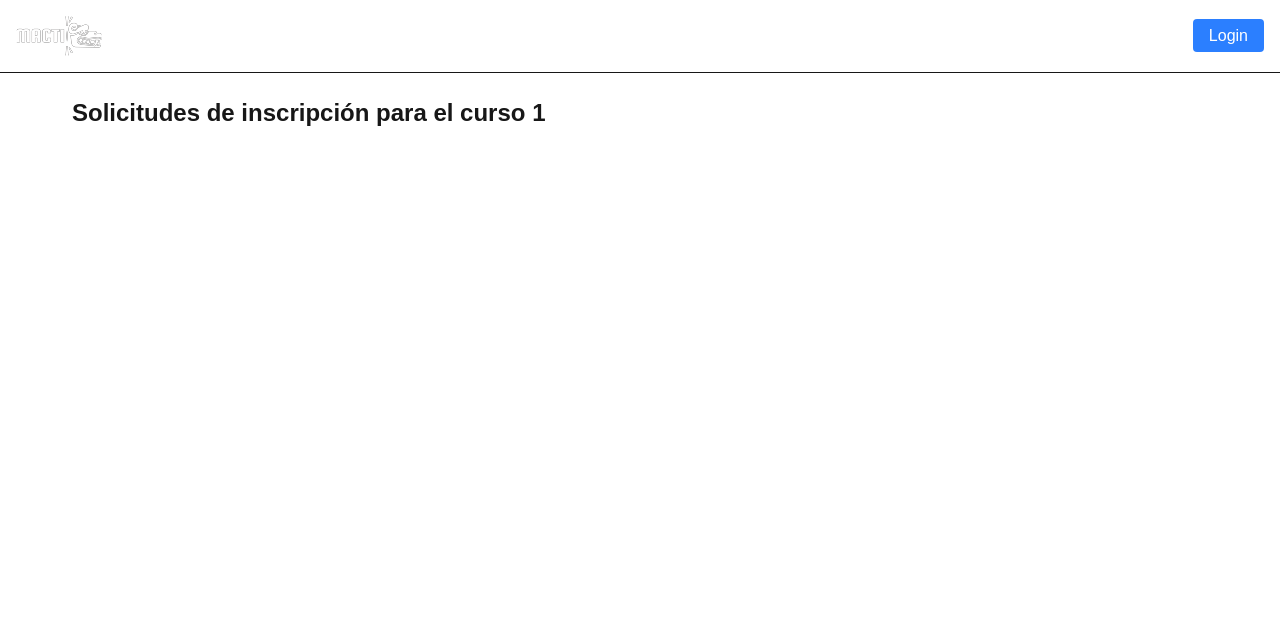
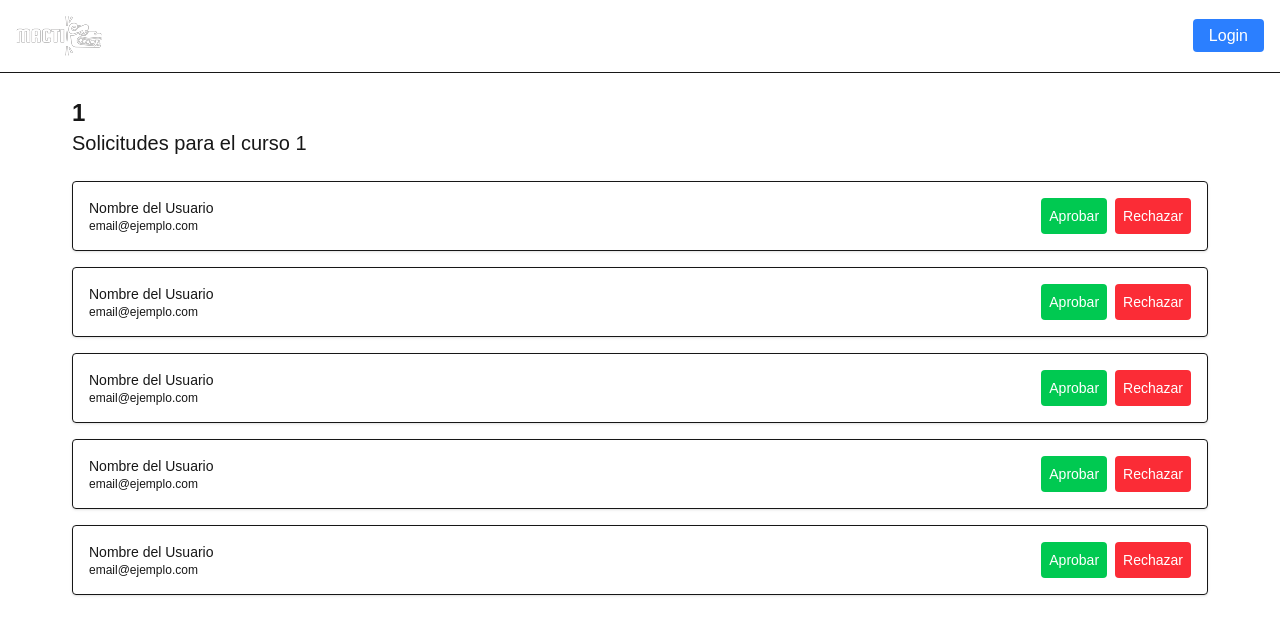
Before and after one commit to CarlosGunter/macti-frontend, a Next.js app: page /1/solicitudes/1 in a window 1280 px wide. Shown: the top 634 px of the page. Built offline with nearby package versions, Linux system fonts and the light colour scheme.

Commit message:
feat: se actualizó la página de solicitudes para incluir el nombre del instituto y se creó el componente UserReqAccountCard

```diff
--- a/src/app/[institute]/solicitudes/[course_id]/page.tsx
+++ b/src/app/[institute]/solicitudes/[course_id]/page.tsx
@@ -1,15 +1,27 @@
+import UserReqAccountCard from "@/domains/users/components/UserReqAccountCard";
+
 interface SolicitudesPageProps {
   params: {
     course_id: string;
+    institute: string;
   };
 }
 
 export default async function SolicitudesPage({ params }: SolicitudesPageProps) {
-  const { course_id } = await params;
+  const { course_id, institute } = await params;
 
   return (
-    <div>
-      <h1 className="text-2xl font-bold mb-4">Solicitudes de inscripción para el curso {course_id}</h1>
+    <div className="grid gap-6">
+      <div>
+        <h1 className="text-2xl font-bold">{institute}</h1>
+        <h2 className="text-xl">Solicitudes para el curso {course_id}</h2>
+      </div>
+
+      <div className="grid gap-4">
+        {Array.from({ length: 5 }).map((_, index) => (
+          <UserReqAccountCard key={index} />
+        ))}
+      </div>
     </div>
   );
 }
--- /dev/null
+++ b/src/domains/users/components/UserReqAccountCard.tsx
@@ -0,0 +1,14 @@
+export default function UserReqAccountCard() {
+  return (
+    <section className="flex justify-between items-center w-full p-4 border rounded shadow gap-2">
+      <div>
+        <h1 className="text-sm">Nombre del Usuario</h1>
+        <p className="text-xs">email@ejemplo.com</p>
+      </div>
+      <div className="flex gap-2 items-center">
+        <button className="p-2 bg-green-500 text-white text-sm rounded">Aprobar</button>
+        <button className="p-2 bg-red-500 text-white text-sm rounded">Rechazar</button>
+      </div>
+    </section>
+  );
+}
```
